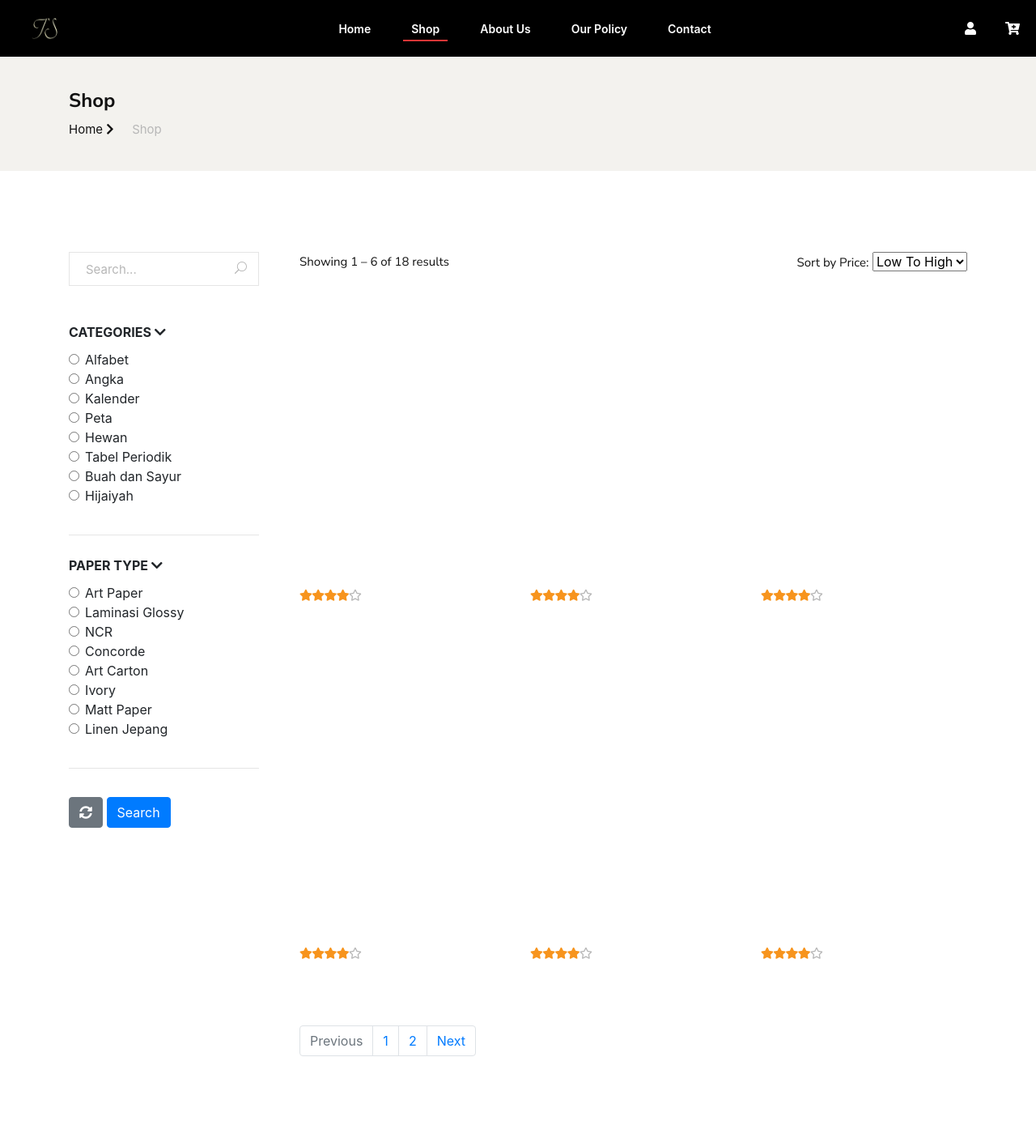
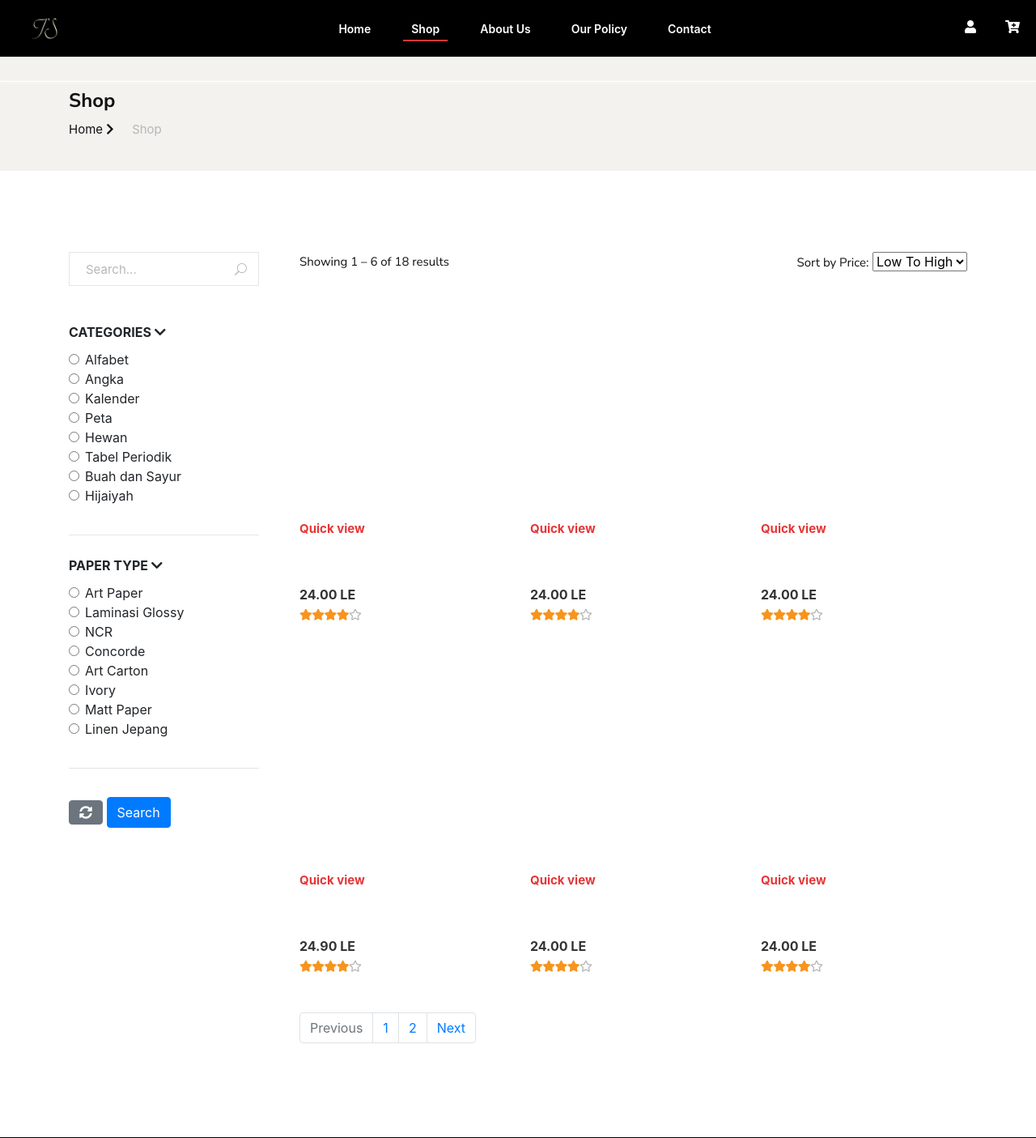
Before and after one commit to maii-zain/J-S-Shop, a PHP site: page /shop.php in a window 1280 px wide. Shown: the top 1405 px of the page at 81% size. Run offline with PHP 8.4, Linux system fonts and the light colour scheme; data comes from the database, SQL or seed files in the repository; data that the repository does not hold is empty.

Commit message:
Update the shop page

```diff
--- a/shop.php
+++ b/shop.php
@@ -1,3 +1,21 @@
+<style>
+    .product__item__text .add-cart {
+    display: block !important; /* اجعل الزر مرئيًا دائمًا */
+    opacity: 1 !important;
+    visibility: visible !important;
+    transition: none; /* إزالة أي تأثيرات قد تخفيه */
+}
+.product__item:hover .add-cart {
+    opacity: 1;
+    visibility: visible;
+}
+.product-price {
+    font-size: 16px;
+    font-weight: bold;
+    color: #333;
+}
+
+</style>
 <?php
 include('server/connection.php');
 
@@ -364,28 +382,26 @@
                                         <li><a href="#"><img src="assets/img/icon/search.png" alt=""></a></li>
                                     </ul>
                                 </div>
+                                <?php
+$exchange_rate = 30; // مثال: سعر الصرف 1 دولار = 30 جنيه مصري
+?>
+
 <div class="product__item__text">
     <h6><?php echo $row['product_name']; ?></h6>
     <h5><?php echo $row['product_brand']; ?></h5>
+
+    <!-- زر Quick View والسعر في نفس السطر -->
+    <div class="product-actions">
         <a href="<?php echo "single_product.php?product_id=" . $row['product_id']; ?>" class="add-cart">Quick view</a>
+        <span class="product-price"><?php echo number_format($row['product_price'] * $exchange_rate, 2) . " LE"; ?></span>
+    </div>
+
     <div class="rating">
         <i class="fa fa-star"></i>
         <i class="fa fa-star"></i>
         <i class="fa fa-star"></i>
         <i class="fa fa-star"></i>
         <i class="far fa-star"></i>
-                                    </div>
-                                    <h5><?php echo setRupiah($row['product_price'] * $kurs_dollar); ?></h5>
-                                    <div class="product__color__select">
-                                        <label for="pc-4">
-                                            <input type="radio" id="pc-4">
-                                        </label>
-                                        <label class="active black" for="pc-5">
-                                            <input type="radio" id="pc-5">
-                                        </label>
-                                        <label class="grey" for="pc-6">
-                                            <input type="radio" id="pc-6">
-                                        </label>
     </div>
 </div>
            </div>
```
Lines whose indentation alone changed are shown as unchanged.
